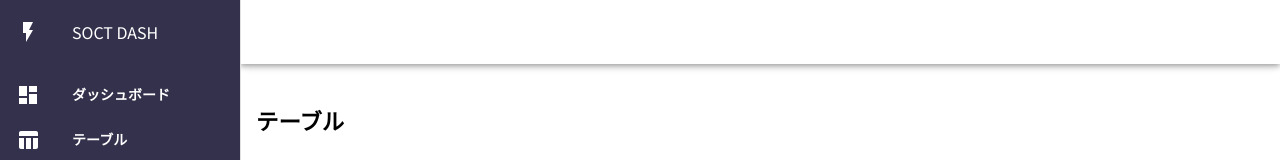
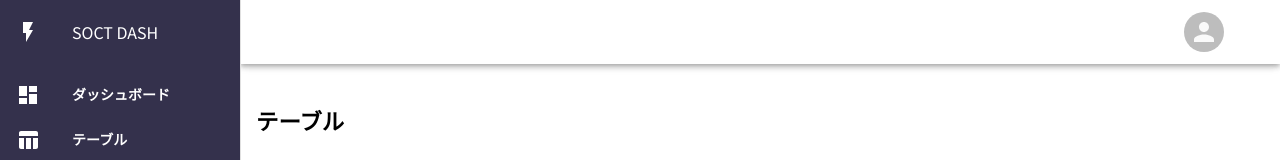
Before and after one commit to soctllc/dash-ui, a React (Create React App) app in the folder web-app/: page /table in a window 1280 px wide. Shown: the top 160 px of the page. Built offline with nearby package versions, Linux system fonts and the light colour scheme.

Commit message:
マイメニュー

```diff
--- a/web-app/src/components/atoms/Avatar.js
+++ b/web-app/src/components/atoms/Avatar.js
@@ -79,7 +79,7 @@ const Title = styled(Typography)`
     }
 `
 
-const CircledAvatar = styled(Avatar)`
+export const CircledAvatar = styled(Avatar)`
     margin:${props => props.theme.spacing(1)}px;
 `;
 
--- a/web-app/src/components/molecules/MenuList.js
+++ b/web-app/src/components/molecules/MenuList.js
@@ -1,4 +1,6 @@
 import React from 'react';
+import IconButton from '@material-ui/core/IconButton';
+import {CircledAvatar} from '../atoms/Avatar'
 import List from '@material-ui/core/List';
 import ListItem from '@material-ui/core/ListItem';
 import ListItemIcon from '@material-ui/core/ListItemIcon';
@@ -43,6 +45,51 @@ export const FloatingMenu = (props) => {
   );
 }
 
+export const IconMenu = (props) => {
+  const src = props.src;
+  const menus = props.menus ? props.menus : [];
+  const onClick = props.onClick ? props.onClick : ()=>{};
+  const [open, setOpen] = React.useState(false);
+  const handleMenu = () => {
+   setOpen(!open);
+ };
+  return(
+    <>
+      <CircledAvatar src={src} onClick={()=>{handleMenu()}}/>
+      {open?
+      <MyCard>
+      <List component="nav" aria-label="main mailbox folders">
+      {menus.map((item,index) => (
+        <StyledItem onClick={() => onClick(index)} key={index} button>
+         <ListItemIcon>
+           {item.icon}
+         </ListItemIcon>
+         <BoldText primary={item.text} />
+       </StyledItem>
+      ))}
+     </List>
+    </MyCard>
+    :null}
+    </>
+  );
+}
+
+const MyCard = styled(HalfPaper)`
+  position:absolute;
+  top:${props => props.theme.gutter.sp};
+  width:${props => props.theme.drawerWidth};
+  @media screen and (min-width: ${props => props.theme.breakpoints.values.sm}px){
+    top:${props => props.theme.gutter.pc};
+  }
+`
+
+const BoldText = styled(ListItemText)`
+  > * {
+    font-size:14px;
+    font-weight:bold;
+  }
+`
+
 const Card = styled(HalfPaper)`
     position:fixed;
     background:${props => props.theme.palette.primary.dark};
--- a/web-app/src/components/molecules/Table.js
+++ b/web-app/src/components/molecules/Table.js
@@ -18,9 +18,9 @@ export const HeadlessTable = (props) => {
       <Container>
       <Table >
         <TableBody>
-            {rows.map((row) => {
+            {rows.map((row,index) => {
               return (
-                <TableRow hover role="checkbox" tabIndex={-1} key={row.title}>
+                <TableRow hover role="checkbox" tabIndex={-1} key={index}>
                     <Title>
                       {row.title}
                     </Title>
--- a/web-app/src/components/pages/index.js
+++ b/web-app/src/components/pages/index.js
@@ -1,7 +1,7 @@
 import React,{lazy,Suspense} from 'react';
 import {BrowserRouter as Router, Route } from 'react-router-dom';
 import {AppFrame} from '../templates/AppFrame';
-import {MenuList} from '../molecules/MenuList';
+import {MenuList,IconMenu} from '../molecules/MenuList';
 import {AppLogo} from '../atoms/AppLogo';
 import DashboardIcon from '@material-ui/icons/Dashboard';
 import TableChartIcon from '@material-ui/icons/TableChart';
@@ -9,6 +9,8 @@ import CalendarTodayIcon from '@material-ui/icons/CalendarToday';
 import CreateIcon from '@material-ui/icons/Create';
 import BarChartIcon from '@material-ui/icons/BarChart';
 import ContactMailIcon from '@material-ui/icons/ContactMail';
+import LinearProgress from '@material-ui/core/LinearProgress';
+
 //import TopPage from './TopPage'
 //import TablePage from './TablePage'
 //import CalendarPage from './CalendarPage'
@@ -40,16 +42,24 @@ const menus = [
   { path: '/card', icon: <ContactMailIcon/>,text:'カード'}
 ]
 
+const myMenus = [
+  { icon: <DashboardIcon/>,text:'ダッシュボード'},
+  { icon: <TableChartIcon/>,text:'テーブル'},
+]
+
 const Pages = ()=>{
+  const handleClick = (index) => {
+    alert(index);
+  }
   return(
     <Router>
-    <AppFrame appLogo={<AppLogo />} menus={<MenuList menus={menus}/>}>
+    <AppFrame appLogo={<AppLogo />} menus={<MenuList menus={menus}/>} iconMenu={<IconMenu menus={myMenus} onClick={(index) => {handleClick(index)}}/>}>
       {pages.map((item,index) => (
         <Route
           key={index}
           exact
           path={item.path}
-          component={() => <Suspense fallback={<div>Loading...</div>}>{item.component}</Suspense>}
+          component={() => <Suspense fallback={<LinearProgress />}>{item.component}</Suspense>}
         />
       ))}
     </AppFrame>
--- a/web-app/src/components/templates/AppFrame.js
+++ b/web-app/src/components/templates/AppFrame.js
@@ -66,6 +66,12 @@ const Content = styled.div`
   }
 `
 
+const BarContents = styled(Toolbar)`
+  display:flex;
+  justify-content: flex-end;
+  width:100%;
+`;
+
 const SimpleAppBar = (props) => {
   return(
     <StyledAppBar color="inherit">
@@ -75,7 +81,7 @@ const SimpleAppBar = (props) => {
         edge="start" color="inherit" aria-label="menu">
         <MenuIcon/>
       </StyledIconButton>
-        {props.children}
+        <BarContents>{props.children}</BarContents>
      </Toolbar>
     </StyledAppBar>
   )
@@ -91,7 +97,7 @@ export const AppFrame = (props) => {
     <>
       <SimpleAppBar
         handleMenu={handleMenu}
-        title={props.title}/>
+        title={props.title}>{props.iconMenu}</SimpleAppBar>
       <Hidden smUp>
         {open?
           <Overlay onClick={handleMenu}>
```
